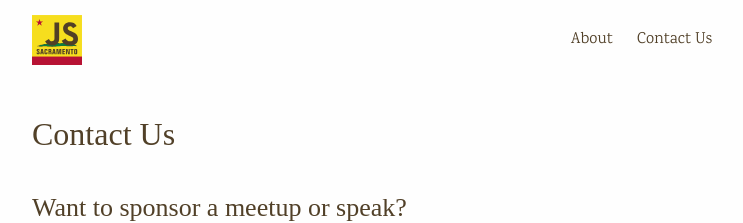
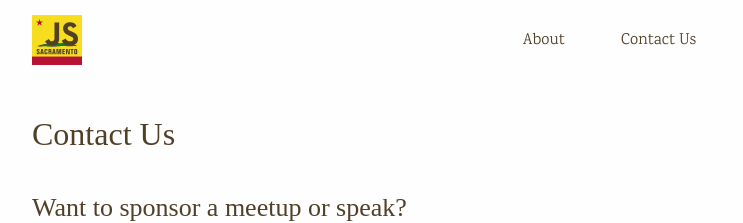
Before and after one commit to sacjs/website, a Jekyll site: the page built from contact_us.md, in a window 1280 px wide. Shown: the top 223 px of the page, without its empty margins (268-1011 px from the left). Built offline with Jekyll 4.4.1, drawn with Linux system fonts in a browser that asks for light colours; some web fonts are replaced.

Commit message:
Improve header link styling

```diff
--- a/_sass/_base.scss
+++ b/_sass/_base.scss
@@ -127,11 +127,15 @@
   }
 }
 
-[readmore] {
+%link-button {
   display: inline-block;
   padding: .475rem 1rem .375rem;
   line-height: 1.625rem;
   text-align: center;
+}
+
+[readmore] {
+  @extend %link-button;
   outline: solid 1px $primary-brand-color;
   &,
   &:visited {
--- a/_sass/_site.scss
+++ b/_sass/_site.scss
@@ -27,7 +27,12 @@
 
   a {
     color: $text-color;
-    line-height: $base-line-height;
+    @extend %link-button;
+    text-decoration: none;
+
+    &:hover {
+      background: rgba(lighten($secondary-brand-color, .75), .75);
+    }
 
     // Gaps between nav items, but not on the first one
     &:not(:first-child) {
```
